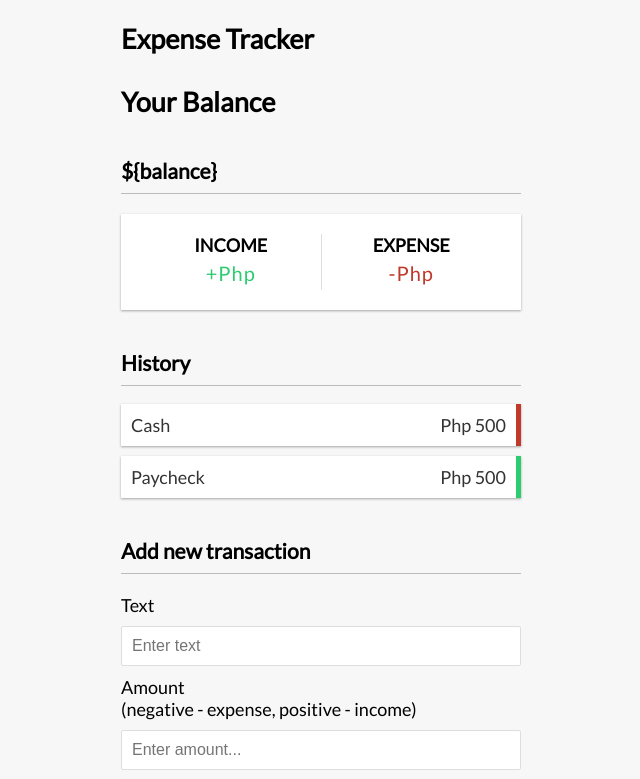
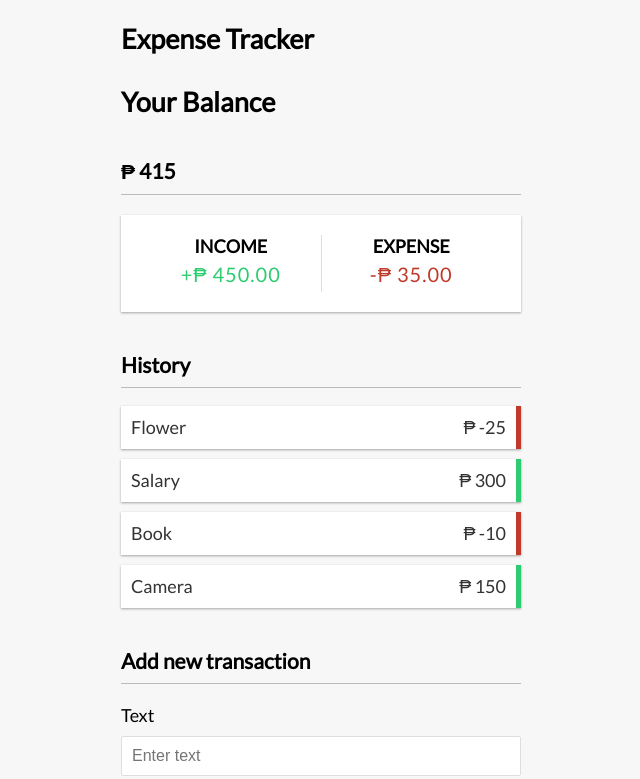
Before and after one commit to eisBlume0901/Expense_Tracker_VueJS, a Vue app in the folder expense_tracker/: page / in a window 1280 px wide. Shown: the top 779 px of the page, without its empty margins (319-959 px from the left). Built offline with nearby package versions, Linux system fonts and the light colour scheme.

Commit message:
Added data handling and logic

```diff
--- a/expense_tracker/src/App.vue
+++ b/expense_tracker/src/App.vue
@@ -4,14 +4,46 @@
 import IncomeExpenses from "@/components/IncomeExpenses.vue";
 import TransactionList from "@/components/TransactionList.vue";
 import AddTransaction from "@/components/AddTransaction.vue";
+
+import {ref} from "vue";
+import { computed } from 'vue' // In Java, it is lambda expression
+
+const transactions = ref([
+  { id: 1, text: 'Flower', amount: -25 },
+  { id: 2, text: 'Salary', amount: 300 },
+  { id: 3, text: 'Book', amount: -10 },
+  { id: 4, text: 'Camera', amount: 150 }
+])
+
+// transaction.value pertains to the array not the amount
+// look at Console tab in DevTools to see the value of transaction.value
+const total = computed(() => {
+  // acc is short for accumulator
+  return transactions.value
+      .reduce((acc, transaction) => (acc += transaction.amount), 0)
+})
+
+const income = computed( () => {
+  return transactions.value
+      .filter(transaction => transaction.amount > 0)
+      .reduce((acc, transaction) => (acc += transaction.amount), 0)
+      .toFixed(2) //  setting two decimal places
+})
+
+const expenses = computed( () => {
+  return transactions.value
+      .filter(transaction => transaction.amount < 0)
+      .reduce((acc, transaction) => (acc += Math.abs(transaction.amount)), 0)
+      .toFixed(2) //  setting two decimal places
+})
 </script>
 
 <template>
   <Header />
   <div class="container">
-    <Balance />
-    <IncomeExpenses />
-    <TransactionList />
+    <Balance :total="total" />
+    <IncomeExpenses :income="income" :expenses="expenses" />
+    <TransactionList :transactions="transactions" />
     <AddTransaction />
   </div>
 </template>
--- a/expense_tracker/src/components/Balance.vue
+++ b/expense_tracker/src/components/Balance.vue
@@ -1,9 +1,17 @@
 <script setup>
+import { defineProps } from 'vue'
+
+const props = defineProps({
+  total: {
+    type: Number,
+    required: true
+  },
+})
 </script>
 
 <template>
   <div class="balance">
     <h2>Your Balance</h2>
-    <h3>${balance}</h3>
+    <h3>₱ {{ total }}</h3>
   </div>
 </template>
--- a/expense_tracker/src/components/IncomeExpenses.vue
+++ b/expense_tracker/src/components/IncomeExpenses.vue
@@ -1,15 +1,28 @@
 <script setup>
+
+import { defineProps } from 'vue'
+
+const props = defineProps({
+  income: {
+    type: Number,
+    required: true
+  },
+  expenses: {
+    type: Number,
+    required: true
+  }
+})
 </script>
 
 <template>
   <div class="inc-exp-container">
     <div>
       <h4>Income</h4>
-      <p id="money-plus" class="money plus">+Php{{ income }}</p>
+      <p id="money-plus" class="money plus">+₱ {{ income }}</p>
     </div>
     <div>
       <h4>Expense</h4>
-      <p id="money-minus" class="money minus">-Php{{ expenses }}</p>
+      <p id="money-minus" class="money minus">-₱ {{ expenses }}</p>
     </div>
   </div>
 </template>
--- a/expense_tracker/src/components/TransactionList.vue
+++ b/expense_tracker/src/components/TransactionList.vue
@@ -1,15 +1,20 @@
 <script setup>
+
+import { defineProps } from 'vue'
+
+const props = defineProps({
+  transactions: {
+    type: Array,
+    required: true
+  },
+})
 </script>
 
 <template>
   <h3>History</h3>
   <ul id="list" class="list">
-    <li class="minus">
-      Cash <span>Php 500</span><button class="delete-btn">x</button>
-    </li>
-    <li class="plus">
-      Paycheck <span>Php 500</span><button class="delete-btn">x</button>
+    <li v-for="transaction in transactions" :key="transaction.id" :class="transaction.amount > 0 ? 'plus' : 'minus'">
+            {{ transaction.text }} <span>₱ {{ transaction.amount }}</span><button class="delete-btn">x</button>
     </li>
   </ul>
-
 </template>
```
